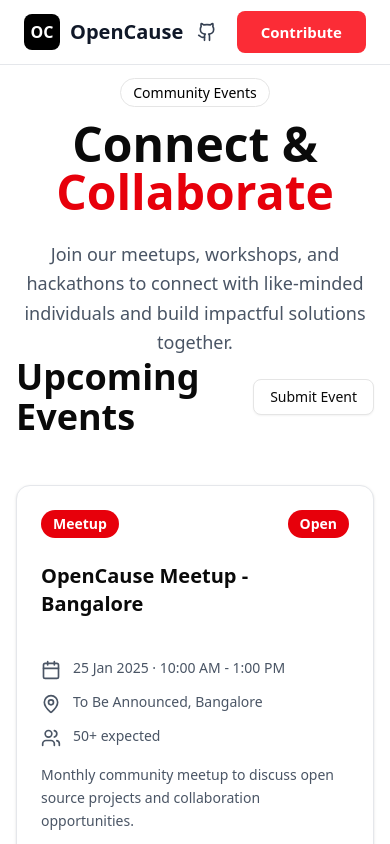
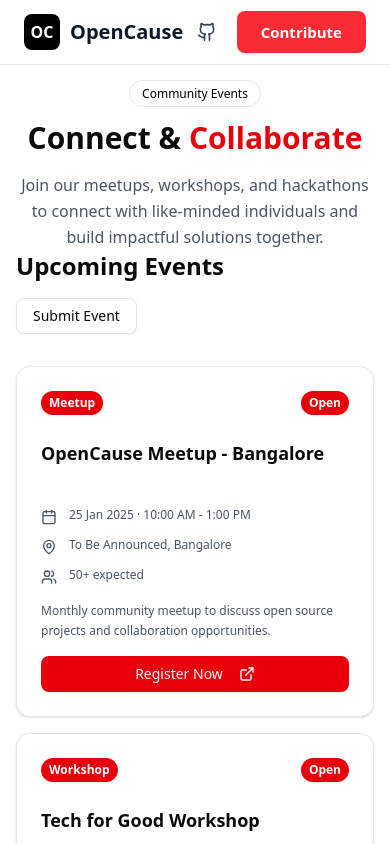
Before and after one commit to MohamedAbuthar/open_couse, a Next.js app: page /events in a window 390 px wide. Shown: the top 844 px of the page. Built offline with nearby package versions, Linux system fonts and the light colour scheme.

Commit message:
Update Event,product responsive

```diff
--- a/src/component/Events/EventsPage.tsx
+++ b/src/component/Events/EventsPage.tsx
@@ -88,54 +88,54 @@
         <div className="bg-white py-20">
           <div className="max-w-7xl mx-auto px-4 sm:px-6 lg:px-8 text-center">
             <div className="inline-block mb-4">
-              <span className="text-sm font-medium text-black bg-white px-3 py-1 rounded-full border">
+              <span className="text-xs sm:text-sm font-medium text-black bg-white px-3 py-1 rounded-full border">
                 Community Events
               </span>
             </div>
-            <h1 className="text-5xl font-bold mb-6">
+            <h1 className="text-3xl sm:text-4xl lg:text-5xl font-bold mb-4 sm:mb-6">
               Connect & <span className="text-red-600">Collaborate</span>
             </h1>
-            <p className="text-gray-600 text-lg max-w-4xl mx-auto leading-relaxed">
+            <p className="text-gray-600 text-base sm:text-lg max-w-4xl mx-auto leading-relaxed">
               Join our meetups, workshops, and hackathons to connect with like-minded individuals and build impactful solutions together.
             </p>
           </div>
           <div className="max-w-7xl mx-auto px-4 sm:px-6 lg:px-8">
-            <div className="flex items-center justify-between mb-12">
-              <h2 className="text-4xl font-bold">Upcoming Events</h2>
+            <div className="flex flex-col sm:flex-row items-start sm:items-center justify-between mb-8 sm:mb-12 gap-4">
+              <h2 className="text-2xl sm:text-3xl lg:text-4xl font-bold">Upcoming Events</h2>
               <Button variant="outline"
               onClick={() => router.push('/contact')}>Submit Event</Button>
             </div>
 
-            <div className="grid grid-cols-1 md:grid-cols-2 gap-6">
+            <div className="grid grid-cols-1 md:grid-cols-2 gap-4 sm:gap-6">
               {upcomingEvents.map((event, index) => (
                 <Card key={index} className="bg-white border border-gray-200 hover:shadow-lg transition-shadow">
                   <CardHeader>
                     <div className="flex items-start justify-between mb-4">
-                      <span className={`${event.typeColor} px-3 py-1 rounded-full text-sm font-semibold`}>
+                      <span className={`${event.typeColor} px-2 sm:px-3 py-1 rounded-full text-xs sm:text-sm font-semibold`}>
                         {event.type}
                       </span>
-                      <span className={`${event.statusColor} px-3 py-1 rounded-full text-sm font-semibold`}>
+                      <span className={`${event.statusColor} px-2 sm:px-3 py-1 rounded-full text-xs sm:text-sm font-semibold`}>
                         {event.status}
                       </span>
                     </div>
-                    <CardTitle className="text-xl font-bold mb-4">{event.title}</CardTitle>
+                    <CardTitle className="text-lg sm:text-xl font-bold mb-4">{event.title}</CardTitle>
                   </CardHeader>
                   <CardContent>
                     <div className="space-y-3 mb-4">
                       <div className="flex items-start gap-3 text-gray-600">
-                        <Calendar className="w-5 h-5 flex-shrink-0 mt-0.5" />
-                        <span className="text-sm">{event.date}</span>
+                        <Calendar className="w-4 h-4 sm:w-5 sm:h-5 flex-shrink-0 mt-0.5" />
+                        <span className="text-xs sm:text-sm">{event.date}</span>
                       </div>
                       <div className="flex items-start gap-3 text-gray-600">
-                        <MapPin className="w-5 h-5 flex-shrink-0 mt-0.5" />
-                        <span className="text-sm">{event.location}</span>
+                        <MapPin className="w-4 h-4 sm:w-5 sm:h-5 flex-shrink-0 mt-0.5" />
+                        <span className="text-xs sm:text-sm">{event.location}</span>
                       </div>
                       <div className="flex items-start gap-3 text-gray-600">
-                        <Users className="w-5 h-5 flex-shrink-0 mt-0.5" />
-                        <span className="text-sm">{event.attendees}</span>
+                        <Users className="w-4 h-4 sm:w-5 sm:h-5 flex-shrink-0 mt-0.5" />
+                        <span className="text-xs sm:text-sm">{event.attendees}</span>
                       </div>
                     </div>
-                    <p className="text-gray-600 text-sm leading-relaxed mb-4">
+                    <p className="text-gray-600 text-xs sm:text-sm leading-relaxed mb-4">
                       {event.description}
                     </p>
                     {event.status === "Open" && (
@@ -153,19 +153,19 @@
         </div>
 
         {/* Past Events Section */}
-        <div className="bg-gray-50 py-16">
+        <div className="bg-gray-50 py-12 sm:py-16">
           <div className="max-w-7xl mx-auto px-4 sm:px-6 lg:px-8">
-            <h2 className="text-4xl font-bold mb-12">Past Events</h2>
+            <h2 className="text-2xl sm:text-3xl lg:text-4xl font-bold mb-8 sm:mb-12">Past Events</h2>
 
-            <div className="grid grid-cols-1 md:grid-cols-3 gap-6">
+            <div className="grid grid-cols-1 md:grid-cols-3 gap-4 sm:gap-6">
               {pastEvents.map((event, index) => (
                 <Card key={index} className="bg-white border border-gray-200">
                   <CardHeader>
-                    <CardTitle className="text-xl font-bold mb-2">{event.title}</CardTitle>
-                    <p className="text-gray-500 text-sm">{event.date}</p>
+                    <CardTitle className="text-lg sm:text-xl font-bold mb-2">{event.title}</CardTitle>
+                    <p className="text-gray-500 text-xs sm:text-sm">{event.date}</p>
                   </CardHeader>
                   <CardContent>
-                    <div className="flex items-center justify-between text-gray-600 text-sm">
+                    <div className="flex items-center justify-between text-gray-600 text-xs sm:text-sm">
                       <div className="flex items-center gap-2">
                         <MapPin className="w-4 h-4" />
                         <span>{event.location}</span>
@@ -183,13 +183,13 @@
         </div>
 
         {/* Host an Event Section */}
-        <div className="bg-white py-20">
+        <div className="bg-white py-12 sm:py-16 lg:py-20">
           <div className="max-w-7xl mx-auto px-4 sm:px-6 lg:px-8 text-center">
-            <h2 className="text-4xl font-bold mb-4">Host an Event</h2>
-            <p className="text-gray-600 text-lg max-w-3xl mx-auto mb-8">
+            <h2 className="text-2xl sm:text-3xl lg:text-4xl font-bold mb-4">Host an Event</h2>
+            <p className="text-gray-600 text-base sm:text-lg max-w-3xl mx-auto mb-8">
               Organize a meetup or workshop in your city. We &apos;ll help you with resources and promotion.
             </p>
-            <Button className="bg-red-600 hover:bg-red-700 text-white px-8 py-3 text-base"
+            <Button className="bg-red-600 hover:bg-red-700 text-white px-6 sm:px-8 py-2 sm:py-3 text-sm sm:text-base"
             onClick={() => router.push('/contact')}>
               Get Started
             </Button>
--- a/src/component/product/productpage.tsx
+++ b/src/component/product/productpage.tsx
@@ -18,25 +18,25 @@
 
 const ProductCard = ({ icon: Icon, title, category, description, tags, isActive }: ProductCardProps) => {
   return (
-    <div className="bg-white rounded-lg border border-gray-200 p-6 hover:shadow-md transition-shadow">
+    <div className="bg-white rounded-lg border border-gray-200 p-4 sm:p-6 hover:shadow-md transition-shadow">
       <div className="flex justify-between items-start mb-4">
-        <div className="bg-red-50 rounded-lg p-3">
-          <Icon className="w-6 h-6 text-red-600" />
+        <div className="bg-red-50 rounded-lg p-2 sm:p-3">
+          <Icon className="w-5 h-5 sm:w-6 sm:h-6 text-red-600" />
         </div>
         {isActive && (
-          <span className="bg-red-600 text-white text-xs font-medium px-3 py-1 rounded-full">
+          <span className="bg-red-600 text-white text-xs font-medium px-2 sm:px-3 py-1 rounded-full">
             Active
           </span>
         )}
       </div>
 
-      <h3 className="text-xl font-semibold text-gray-900 mb-2">{title}</h3>
+      <h3 className="text-lg sm:text-xl font-semibold text-gray-900 mb-2">{title}</h3>
       <p className="text-gray-600 text-sm mb-4">{category}</p>
       <p className="text-gray-700 text-sm mb-6 leading-relaxed">{description}</p>
 
       <div className="flex flex-wrap gap-2 mb-6">
         {tags.map((tag: string, index: number) => (
-          <span key={index} className="bg-white border border-gray-200 rounded px-3 py-1 text-xs font-medium text-gray-700">
+          <span key={index} className="bg-white border border-gray-200 rounded px-2 sm:px-3 py-1 text-xs font-medium text-gray-700">
             {tag}
           </span>
         ))}
@@ -164,17 +164,17 @@
       <Header/>
       <div className="min-h-screen bg-gray-50">
         {/* Header Section */}
-        <div className="bg-white border-b border-gray-200 py-5">
-          <div className="max-w-7xl mx-auto px-4 sm:px-6 lg:px-8 py-16 text-center">
+        <div className="bg-white border-b border-gray-200 py-10">
+          <div className="max-w-7xl mx-auto px-4 sm:px-6 lg:px-8 py-8 sm:py-12 lg:py-16 text-center">
            <div className="inline-block mb-4">
-              <span className="text-sm font-medium text-black bg-white px-3 py-1 rounded-full border">
+              <span className="text-xs sm:text-sm font-medium text-black bg-white px-3 py-1 rounded-full border">
                 Open Source Software
               </span>
             </div>
-            <h1 className="text-5xl font-bold text-gray-900 mb-4">
+            <h1 className="text-3xl sm:text-4xl lg:text-5xl font-bold text-gray-900 mb-4">
               Our <span className="text-red-600">Products</span>
             </h1>
-            <p className="text-gray-600 text-lg max-w-3xl mx-auto">
+            <p className="text-gray-600 text-base sm:text-lg max-w-3xl mx-auto">
               Building open-source software that empowers communities, organizations,
               and individuals to create positive social impact.
             </p>
@@ -182,8 +182,8 @@
         </div>
 
         {/* Products Grid */}
-        <div className="max-w-7xl mx-auto px-4 sm:px-6 lg:px-8 py-12">
-          <div className="grid grid-cols-1 md:grid-cols-2 gap-6">
+        <div className="max-w-7xl mx-auto px-4 sm:px-6 lg:px-8 py-8 sm:py-12">
+          <div className="grid grid-cols-1 md:grid-cols-2 gap-4 sm:gap-6">
             {products.map((product, index) => (
               <ProductCard key={index} {...product} />
             ))}
@@ -192,9 +192,9 @@
 
         {/* Call to Action Section */}
         <div className="bg-white border-t border-gray-200">
-          <div className="max-w-4xl mx-auto px-4 sm:px-6 lg:px-8 py-16 text-center">
-            <h2 className="text-4xl font-bold text-gray-900 mb-4">Want to Contribute?</h2>
-            <p className="text-gray-600 text-lg mb-8">
+          <div className="max-w-4xl mx-auto px-4 sm:px-6 lg:px-8 py-12 sm:py-16 text-center">
+            <h2 className="text-2xl sm:text-3xl lg:text-4xl font-bold text-gray-900 mb-4">Want to Contribute?</h2>
+            <p className="text-gray-600 text-base sm:text-lg mb-8">
               All our products are open source and welcome contributions from the community.
             </p>
             <div className="flex gap-4 justify-center">
```
